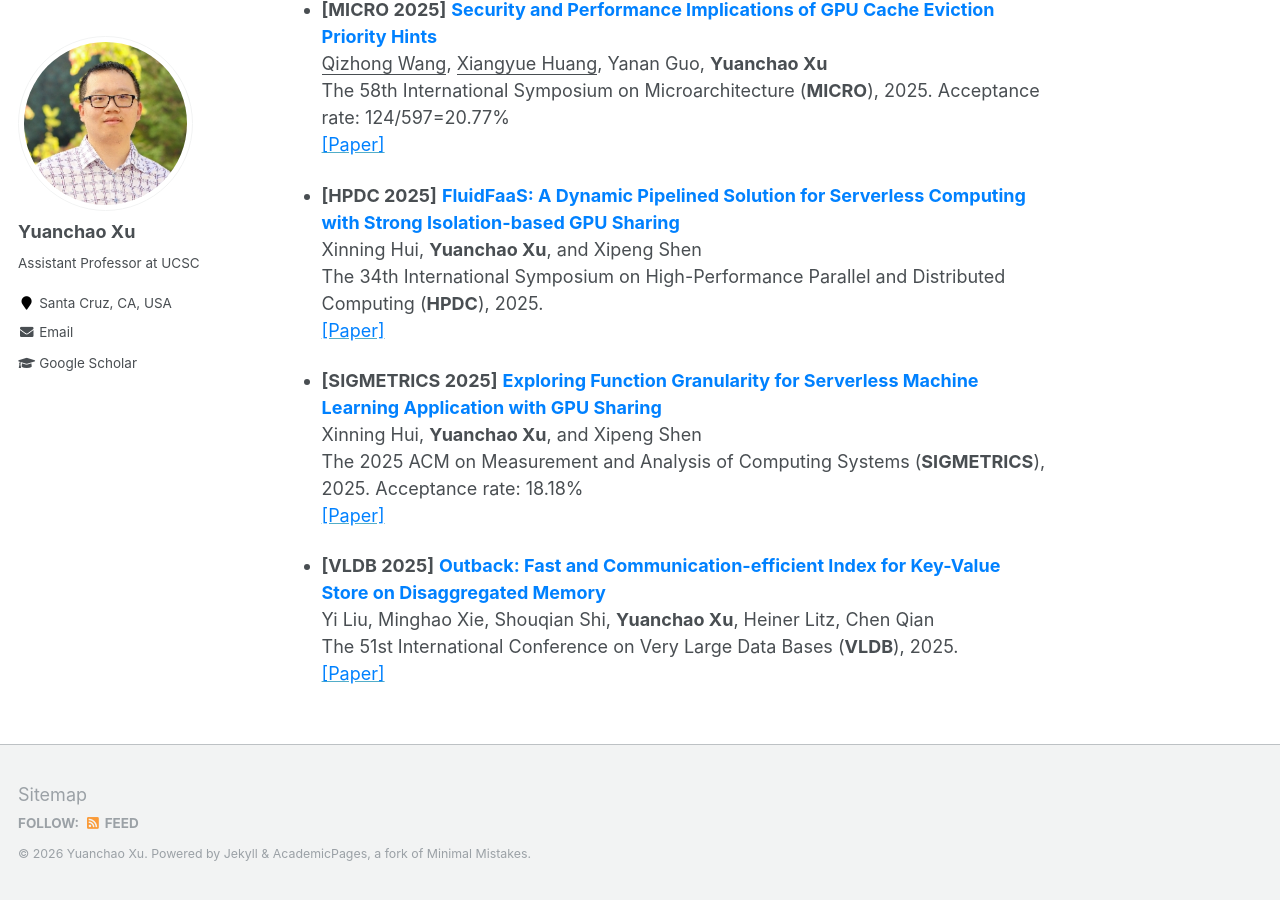
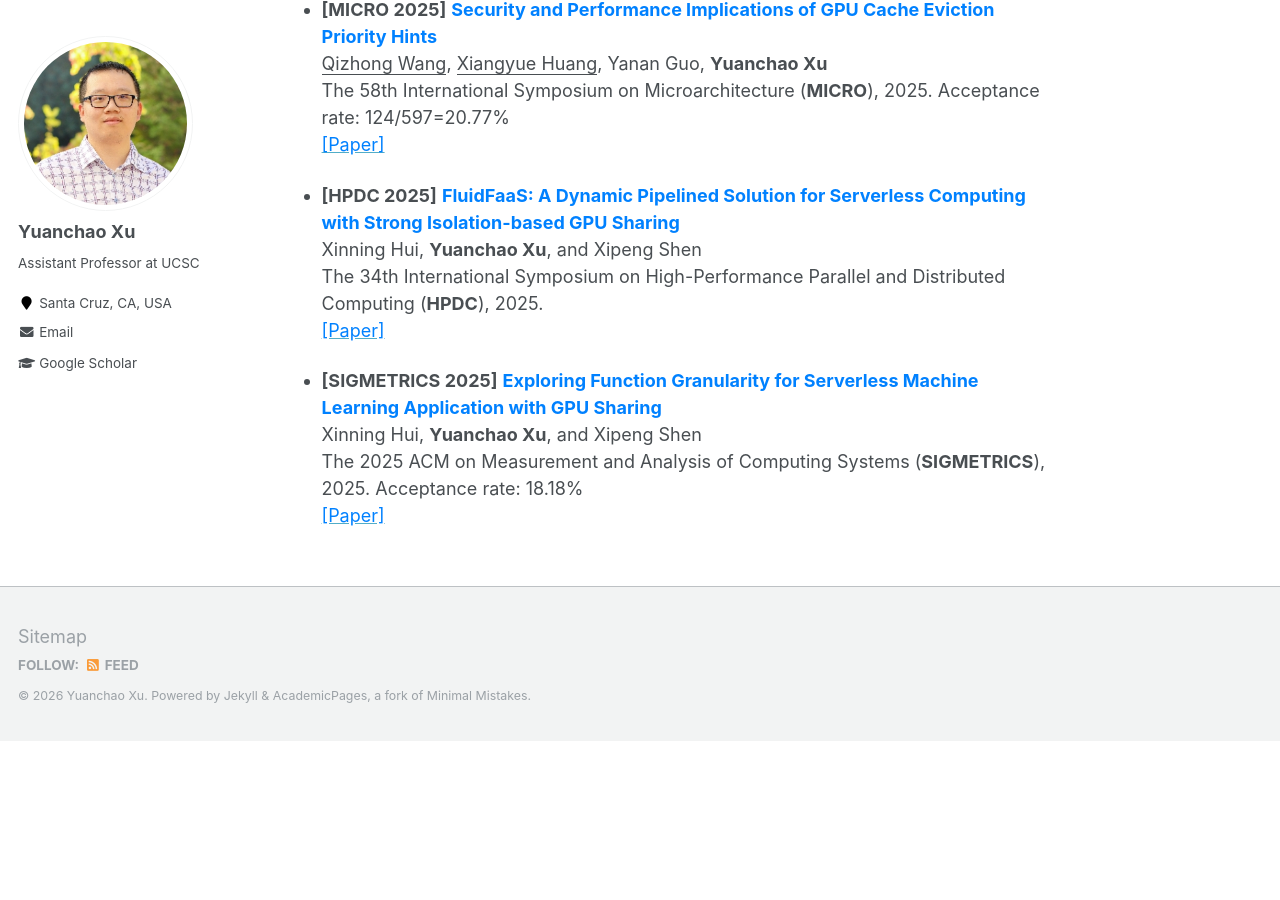
Before and after one commit to yuanchaoxu6/yuanchaoxu6.github.io, a Jekyll site: the page built from _pages/about.md, in a window 1280 px wide and 900 px high, scrolled down 2633 px. Built offline with Jekyll 4.4.1, drawn with Linux system fonts in a browser that asks for light colours; after the commit the page ends 3374 px from its top, so only the background shows below that.

Commit message:
Update about.md

```diff
--- a/_pages/about.md
+++ b/_pages/about.md
@@ -117,8 +117,3 @@ The names of the students in my lab are <ins>underlined</ins>.
   Xinning Hui, **Yuanchao Xu**, and Xipeng Shen
   The 2025 ACM on Measurement and Analysis of Computing Systems (**SIGMETRICS**), 2025. Acceptance rate: 18.18%
   [<font color="#0081ff">[Paper]</font>](https://dl.acm.org/doi/10.1145/3711699)
-
-- **[VLDB 2025]** **<font color="#0081ff">Outback: Fast and Communication-efficient Index for Key-Value Store on Disaggregated Memory</font>**
-  Yi Liu, Minghao Xie, Shouqian Shi, **Yuanchao Xu**, Heiner Litz, Chen Qian
-  The 51st International Conference on Very Large Data Bases (**VLDB**), 2025.
-  [<font color="#0081ff">[Paper]</font>](https://dl.acm.org/doi/10.14778/3705829.3705849)
```
